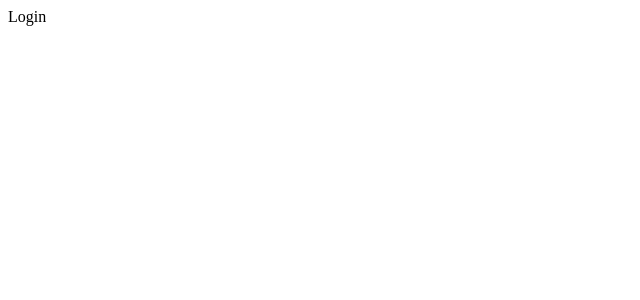
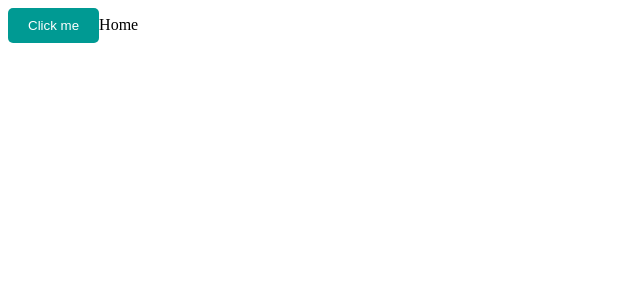
Before and after one commit to MAKAIABootcamp/learningTime-project-frontend-6, a React (Vite) app: page / in a window 1280 px wide. Before the commit this address led to /login. Shown: the top 300 px of the page, without its empty margins (0-640 px from the left). Built offline with nearby package versions, Linux system fonts and the light colour scheme.

Commit message:
Implentando SASS

```diff
--- a/src/Pages/home/Home.jsx
+++ b/src/Pages/home/Home.jsx
@@ -1,8 +1,9 @@
 import React from 'react'
+import Button from '../../components/Button/Boton'
 
 const Home = () => {
   return (
-    <div>Home</div>
+    <div> <Button/>Home</div>
   )
 }
 
--- a/src/Router/AppRouter.jsx
+++ b/src/Router/AppRouter.jsx
@@ -11,11 +11,11 @@ function AppRouter() {
     <BrowserRouter>
       <Routes>
         <Route path="/">
-          <Route element={<PublicRoutes isAuthenticate={false} />}>
+          <Route element={<PublicRoutes isAuthenticate={true} />}>
             <Route path="Register" element={<Register />} />
             <Route path="Login" element={<Login />} />
           </Route>
-          <Route element={<PrivatedRoutes isAuthenticate={false} />}>
+          <Route element={<PrivatedRoutes isAuthenticate={true} />}>
             <Route path="Home" element={<Home />} />
             <Route index element={<Home />} />
           </Route>
--- /dev/null
+++ b/src/Styles/base/_variables.scss
@@ -0,0 +1,14 @@
+@import url("https://fonts.googleapis.com/css2?family=Lora:wght@700&display=swap");
+
+:root {
+  // Colores
+  $color-primary: #009a93;
+  $color-secondary: #5ebfc3;
+  $color-tertiary: #6fc4c7;
+  $color-quaternary: #95d1d6;
+  $color-quinary: #c6e5eb;
+
+  // Tipografía
+  $font-family-primary: "Lora", serif;
+  $font-weight-bold: 700;
+}
--- /dev/null
+++ b/src/components/Button/Boton.jsx
@@ -0,0 +1,8 @@
+import React from "react";
+import "./Button.scss";
+
+const Button = () => {
+  return <button className="custom-button">Click me</button>;
+};
+
+export default Button;
--- /dev/null
+++ b/src/components/Button/Button.scss
@@ -0,0 +1,14 @@
+$color-primary: #009a93;
+
+.custom-button {
+  background-color: $color-primary;
+  color: #fff;
+  padding: 10px 20px;
+  border: none;
+  border-radius: 5px;
+  cursor: pointer;
+
+  &:hover {
+    background-color: darken($color-primary, 10%);
+  }
+}
--- /dev/null
+++ b/src/index.scss
@@ -0,0 +1,10 @@
+@import url("https://fonts.googleapis.com/css2?family=Lora:wght@700&display=swap");
+
+$font-family: "Lora", serif;
+
+* {
+  margin: 0;
+  padding: 0;
+  box-sizing: border-box;
+  font-family: $font-family;
+}
```
Also changed, not shown: package.json (+5 -2 lines), src/Styles/base/_reset.scss (added), src/Styles/base/layout/_footer.scss (added), src/Styles/base/layout/_header.scss (added), 1 other file (tests, documents, lock files or other folders).
